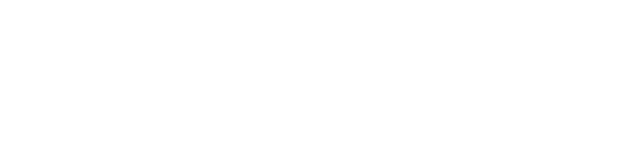
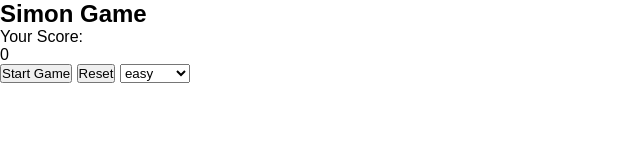
Before and after one commit to Anveks/Simon-Game-JavaScript, a plain HTML site: page index.html in a window 1280 px wide. Shown: the whole page, without its empty margins (0-640 px from the left). Drawn offline with Linux system fonts and the light colour scheme.

Commit message:
init commit 2

```diff
--- a/index.html
+++ b/index.html
@@ -7,6 +7,22 @@
   <link rel="stylesheet" href="style.css">
 </head>
 <body>
+<h2>Simon Game</h2>
+
+<div class="score-cont">
+  Your Score: <p class="score">0</p>
+</div>
+
+<button class="btn-start">Start Game</button>
+<button class="btn-reset">Reset</button>
+<select class="diff" value="easy">
+  <option value="4" selected>easy</option>
+  <option value="6">medium</option>
+  <option value="8">hard</option>
+</select>
+
+<div class="game-cont"></div>
+
 </body>
 <script src="script.js" defer></script>
 </html>
--- a/script.js
+++ b/script.js
@@ -0,0 +1,6 @@
+
+// start game button
+
+const gameCont = document.querySelector(".game-cont");
+
+document.querySelector()
--- a/style.css
+++ b/style.css
@@ -0,0 +1,7 @@
+
+* {
+  padding: 0;
+  margin: 0;
+  box-sizing: border-box;
+  font-family: sans-serif;
+}
```
